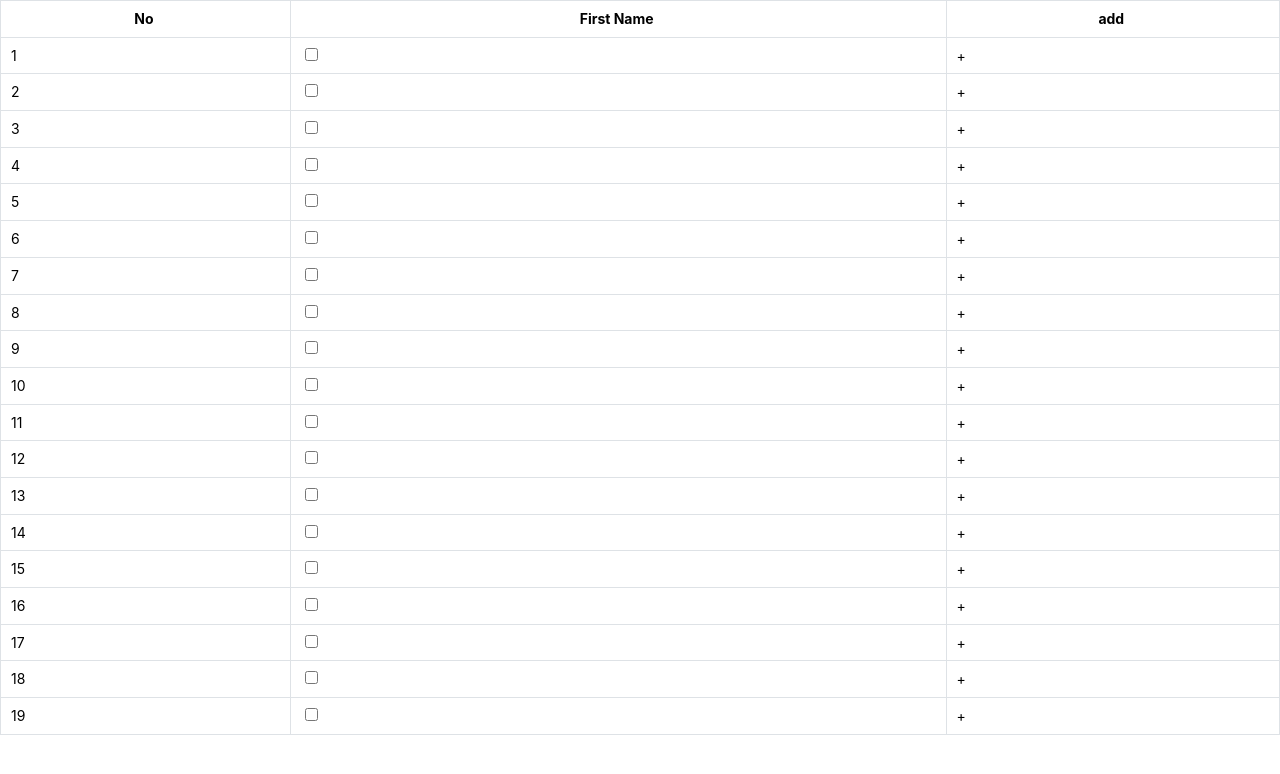
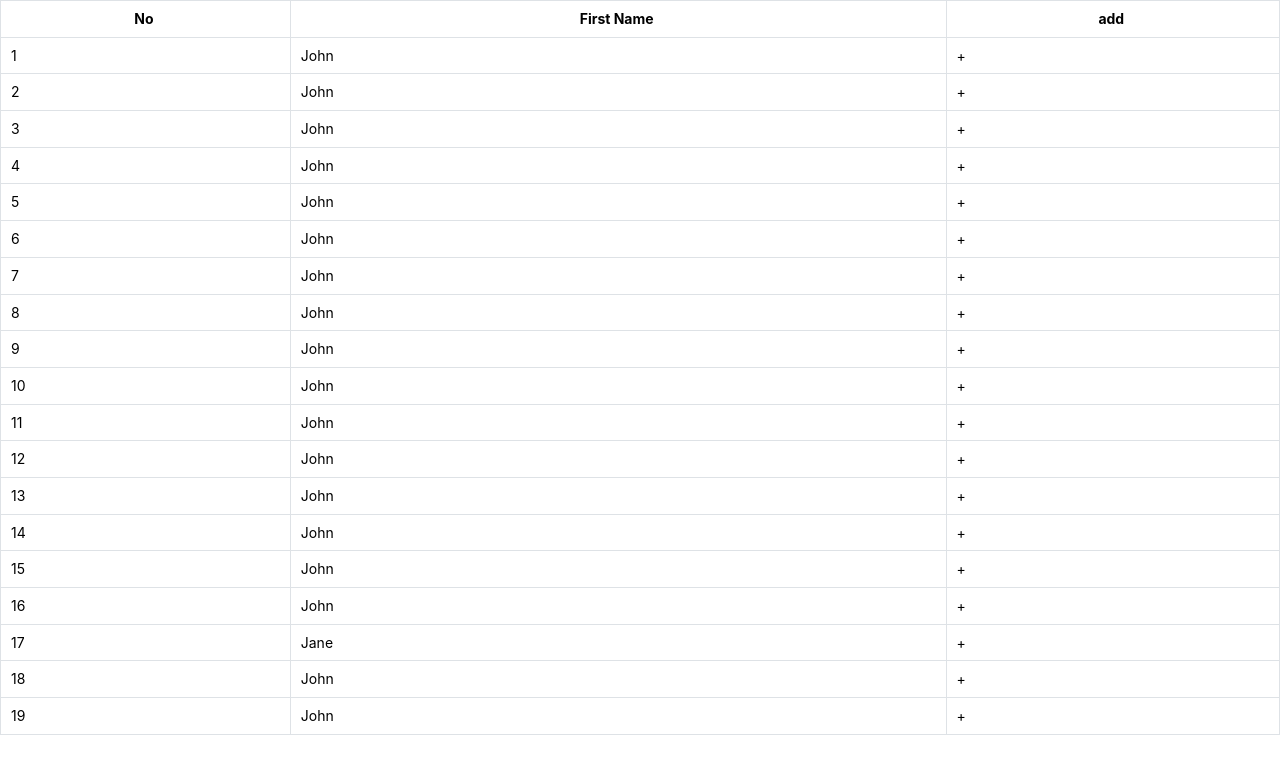
Before and after one commit to novice1993/rex-web-table, a React (Vite) app: page / in a window 1280 px wide. Shown: the top 774 px of the page. Built offline with nearby package versions, Linux system fonts and the light colour scheme.

Commit message:
[chore] columnd 데이터 관련 테스트

```diff
--- a/src/App.tsx
+++ b/src/App.tsx
@@ -17,14 +17,17 @@ export const columns: ColumnDef<Example>[] = [
     accessorKey: "firstName",
     header: "First Name",
     enableSorting: false,
-    cell: () => {
+    cell: ({ getValue }) => {
+      const cellValue = getValue() as string;
+
       return (
         <div
           onClick={(e) => {
             e.stopPropagation();
+            console.log(getValue());
           }}
         >
-          <input type="checkbox" />
+          {cellValue}
         </div>
       );
     },
```
